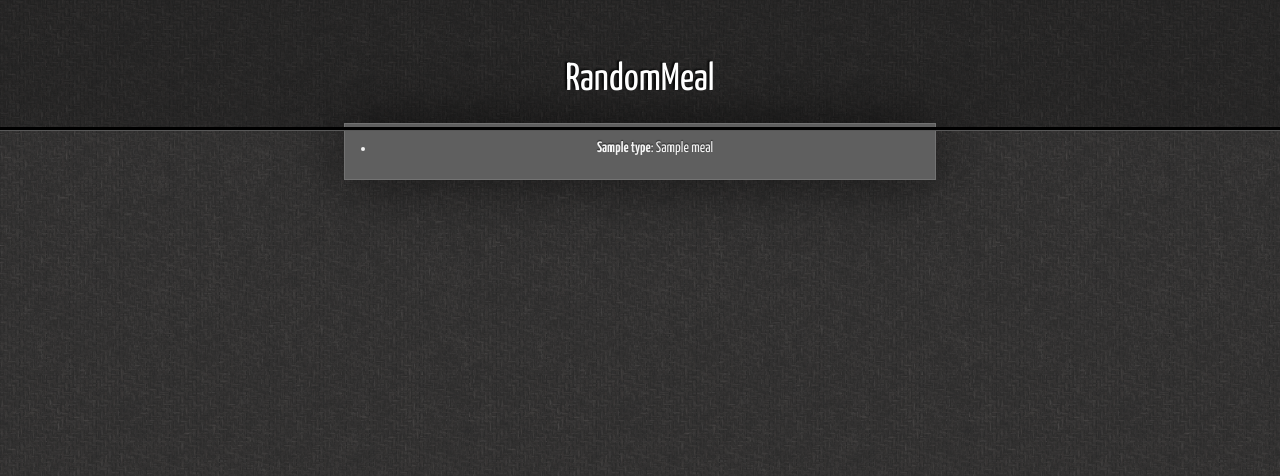
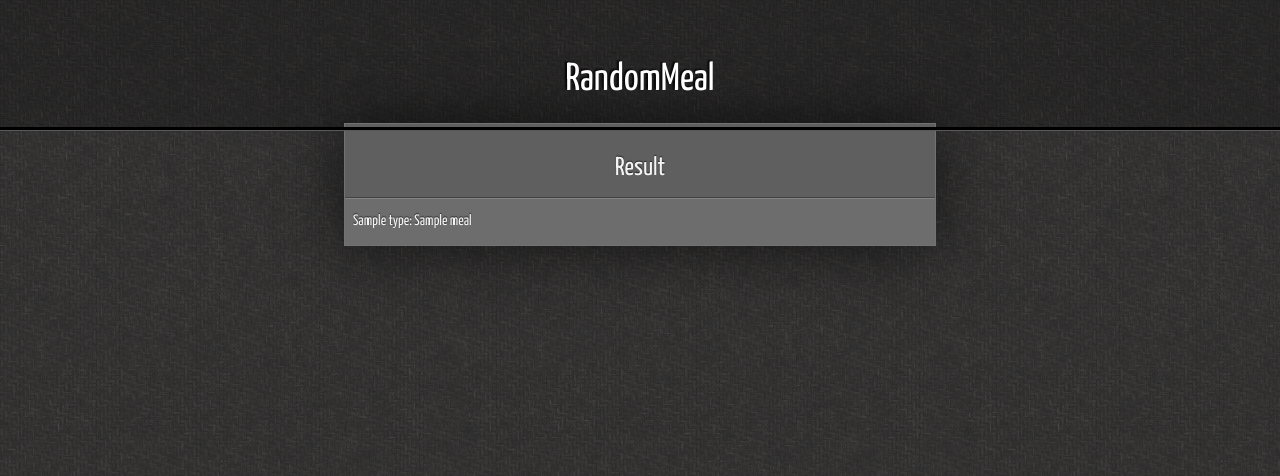
Before and after one commit to iperatoner/django-randommeal, a Django app: template templates/meals/result.html in a window 1280 px wide. Shown: the top 476 px of the page. Run offline with Django 3.2, Linux system fonts and the light colour scheme; the template is opened without the code that fills it: most values are stand-ins (such as "Sample title", 1, 10 or a date in 2020).

Commit message:
Began to style result page.

```diff
--- a/media/css/style.css
+++ b/media/css/style.css
@@ -57,12 +57,18 @@ div#content-wrapper {
 
 /*** SPECIAL HEADINGS ***/
 
-h2#apply-filters-heading {
-	margin-top: 12px;
+h2#apply-filters-heading,
+h2#result-heading {
+    margin-top: 12px;
     margin-bottom: 0px;
     padding-bottom: 10px;
 
-	border-bottom: 1px solid #424242;
+    border-bottom: 1px solid #424242;
+}
+
+h2#result-heading {
+    font-size: 26px;
+    font-weight: 400;
 }
 
 
@@ -271,8 +277,10 @@ button:active {
 }
 
 input.list-compile {
-    padding-left: 40px;
-    padding-right: 40px;
+    padding-left: 50px;
+    padding-right: 50px;
+    padding-top: 7px;
+    padding-bottom: 7px;
     margin-top: 25px;
     margin-bottom: 25px;
 }
--- a/templates/meals/result.html
+++ b/templates/meals/result.html
@@ -4,10 +4,11 @@
 {% block pagetitle %}Generated Meals{% endblock %}
 
 {% block main %}
-<ul>
+<h2 id="result-heading">Result</h2>
+<ul class="universal-list">
 {% for mg in grouped_meals %}
 	<li>
-		<strong>{{ mg.type.title }}</strong>:
+		{{ mg.type.title }}:
 		{% if mg.meal.id %}
 			{{ mg.meal.title }}
 		{% else %}
```
Also changed, not shown: html-dummy/css/style.css (+9 -3 lines).
